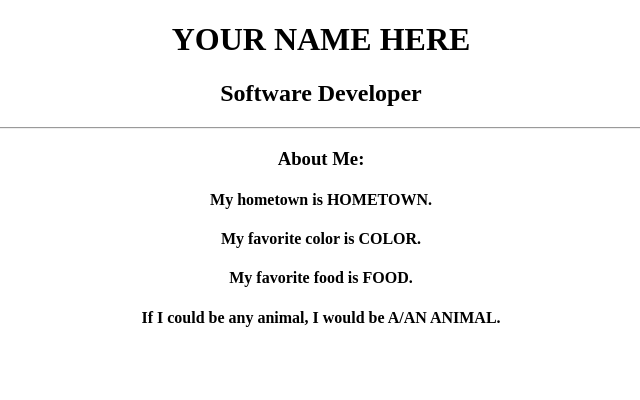
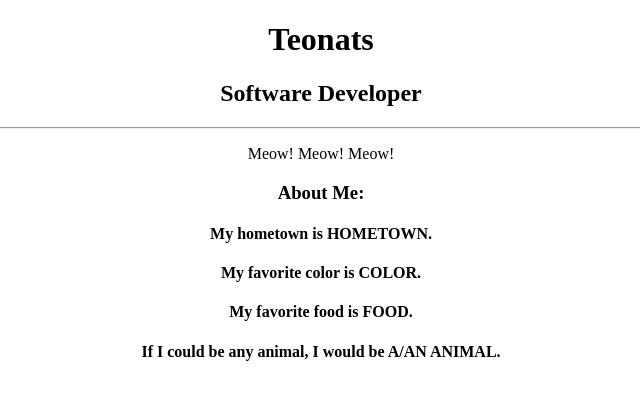
Before and after one commit to Teonats/day-3, a plain HTML site: page index.html in a window 1280 px wide. Shown: the whole page, without its empty margins (319-959 px from the left). Drawn offline with Linux system fonts and the light colour scheme.

Commit message:
Adding new placeholder text

```diff
--- a/index.html
+++ b/index.html
@@ -7,9 +7,10 @@
 		  </head>
 		  <body>
 			<div align="center">
-				<h1>YOUR NAME HERE</h1>
+				<h1>Teonats</h1>
 				<h2>Software Developer</h2>
 				<hr>
+                <p>Meow! Meow! Meow!</p>
 				<h3>About Me:</h3>
 					<h4>My hometown is HOMETOWN.</h4>
 					<h4>My favorite color is COLOR.</h4>
```
